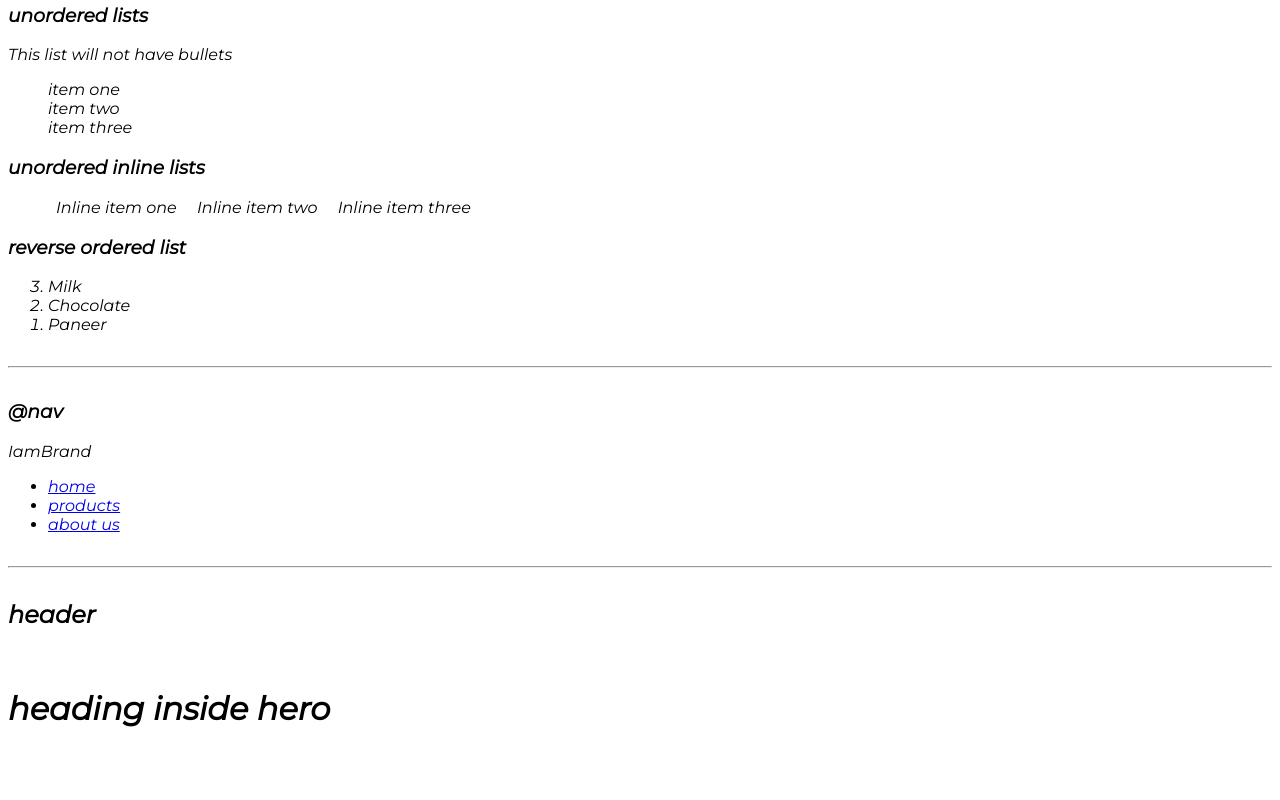
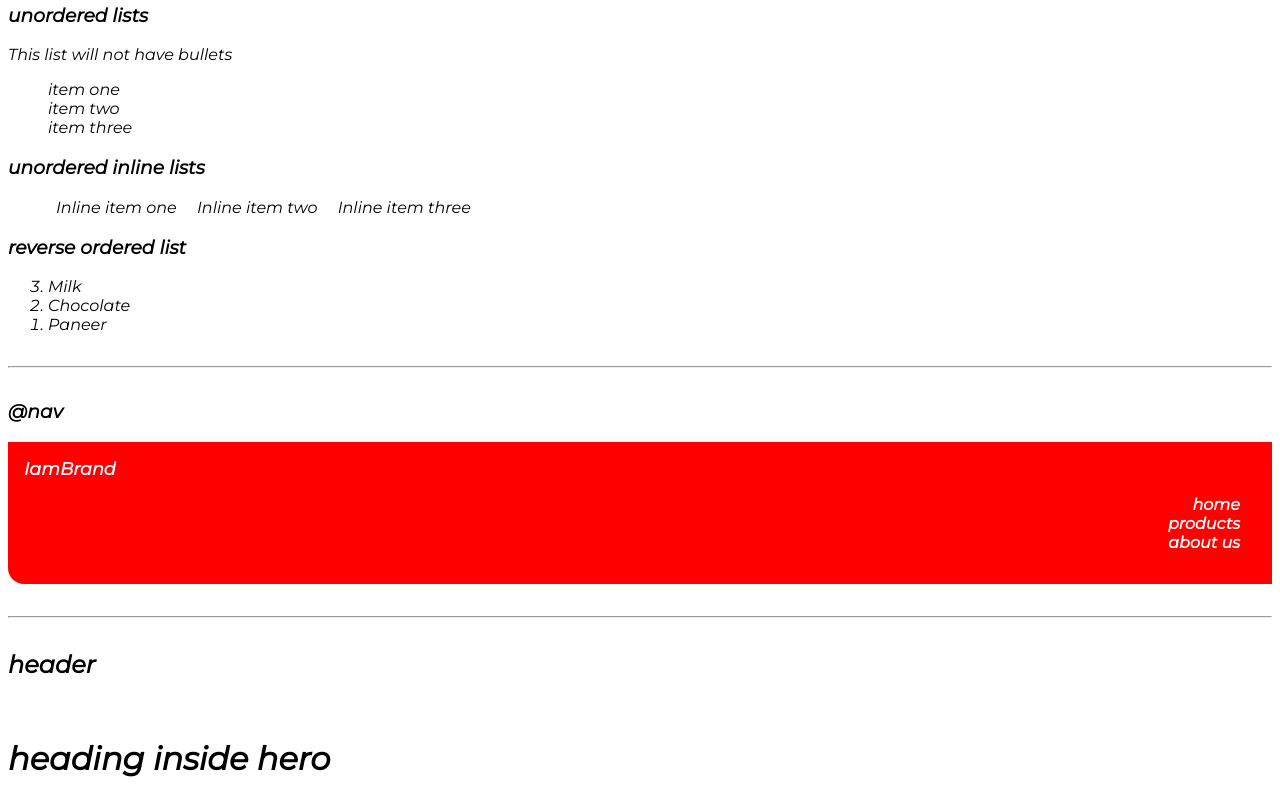
Before and after one commit to jaydawande/NeoGCamp-Lesson03, a plain HTML site: page index.html in a window 1280 px wide. Shown: the part 886-1686 px from the top of the page. Before the commit the page ends 1636 px from the top, so only its background shows below. Drawn offline with Linux system fonts and the light colour scheme.

Commit message:
added navigation att.

```diff
--- a/index.html
+++ b/index.html
@@ -71,17 +71,17 @@
 
     <h3>@nav</h3>
 
-    <nav>
-        <div>IamBrand</div>
-        <ul>
-            <li>
-                <a href="/">home</a>
+    <nav class="navigation">
+        <div class="nav-brand">IamBrand</div>
+        <ul class="list-non-bullet nav-pills">
+            <li class="list-item-inline">
+                <a class="link link-active" href="/">home</a>
             </li>
-            <li>
-                <a href="/">products</a>
+            <li class="list-item-inline">
+                <a class="link link-active" href="/">products</a>
             </li>
-            <li>
-                <a href="/">about us</a>
+            <li class="list-item-inline">
+                <a class="link link-active" href="/">about us</a>
             </li>
         </ul>
 
--- a/styles.css
+++ b/styles.css
@@ -50,3 +50,27 @@ hr {
     display: inline;
     padding: 0rem 0.5rem;
 }
+
+/**navigation**/
+.navigation {
+    background-color: var(--primary-color);
+    color:aliceblue;
+    padding: 1rem;
+    border-bottom-left-radius: 1rem;
+}
+
+.navigation .nav-brand {
+    font-weight: bold;
+    font-size: 1.1rem;
+}
+.navigation .nav-pills {
+text-align: right;
+
+}
+.navigation .link {
+    color: white;
+}
+
+.navigation .link-active {
+    font-weight: bold;
+}
```
